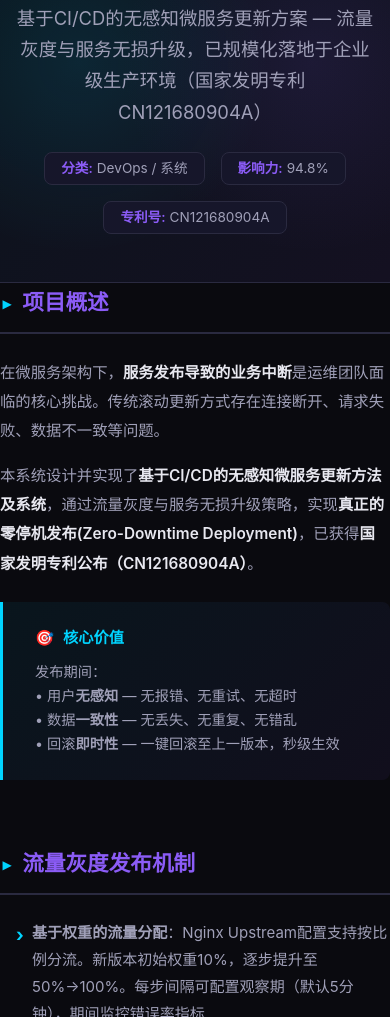
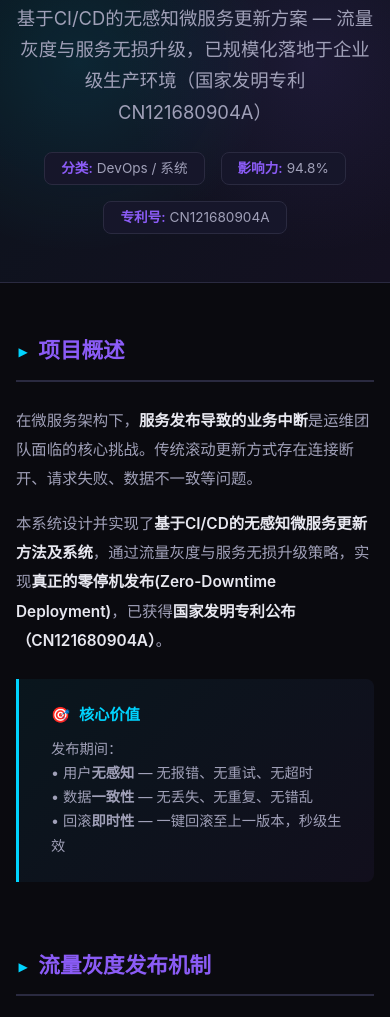
Before and after one commit to xubinlee/portfolio, a plain HTML site: page projects/project-3-cicd.html in a window 390 px wide. Shown: the part 213-1230 px from the top of the page. Drawn offline with Linux system fonts and the light colour scheme.

Commit message:
修复布局问题

```diff
--- a/projects/project-common.css
+++ b/projects/project-common.css
@@ -106,6 +106,19 @@
   max-width: var(--max-width);
   margin: 0 auto;
   padding: var(--spacing-3xl) var(--spacing-lg);
+}
+
+.project-layout {
+  display: flex;
+  gap: 40px;
+  max-width: var(--max-width);
+  margin: 0 auto;
+  padding: var(--spacing-3xl) var(--spacing-lg);
+}
+
+.project-content-area {
+  flex: 1;
+  min-width: 0;
 }
 
 .project-section {
@@ -357,6 +370,16 @@
   content: ' →';
 }
 
+@media (max-width: 1024px) {
+  .toc-sidebar {
+    display: none;
+  }
+
+  .project-layout {
+    padding: var(--spacing-2xl) var(--spacing-md);
+  }
+}
+
 @media (max-width: 768px) {
   .project-hero {
     min-height: 30vh;
```
Also changed, not shown: index.html (+3 -3 lines).
